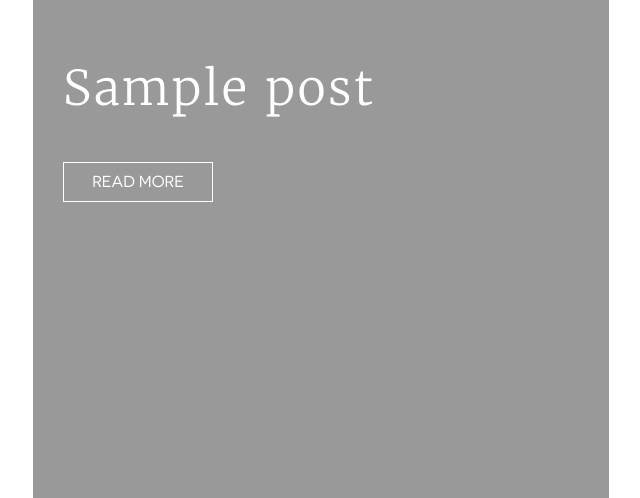
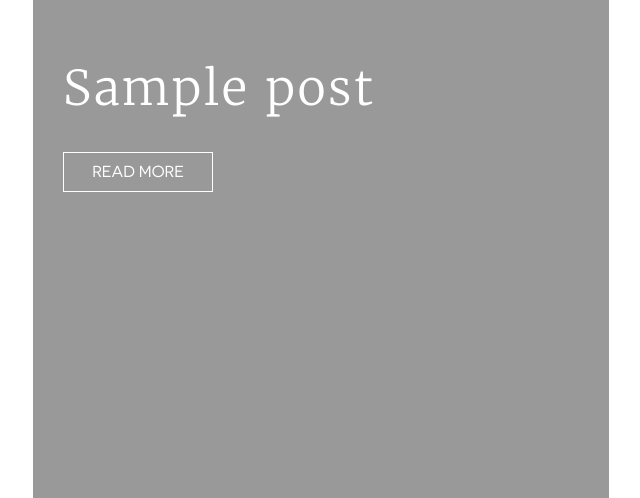
Before and after one commit to kbaistrocchi/inhabitent, a WordPress theme: template themes/inhabitent/front-page.php in a window 1280 px wide. Shown: the part 2052-2550 px from the top of the page, without its empty margins (31-671 px from the left). Run offline with PHP 8.4 and a stand-in for WordPress, Linux system fonts and the light colour scheme; the site name, menu and one post (Sample post) are stand-ins, and other content is empty; some libraries are stand-ins or nearby versions.

```diff
--- a/themes/inhabitent/sass/components/_buttons.scss
+++ b/themes/inhabitent/sass/components/_buttons.scss
@@ -43,6 +43,7 @@
     border: 1px solid #fff;
     width: 150px;
     padding: 5px 0;
+    margin-top: 11%;
     text-align: center;
     text-transform: uppercase;
     color: #fff;
--- a/themes/inhabitent/sass/layout/_grid.scss
+++ b/themes/inhabitent/sass/layout/_grid.scss
@@ -25,10 +25,11 @@ body {
     display: grid;
     grid-gap: 20px;
 
-    grid-template: 240px 240px / 50% 25% 25%;
+    grid-template: calc(50% - 10px) calc(50% - 10px) / 50% 25% 25%;
     grid-template-areas: 'post-1 post-2 post-2'
                          'post-1 post-3 post-4';
     width: 100%;
+    height: 500px;
     margin-bottom: 120px;
 }
 
--- a/themes/inhabitent/sass/pages/_adventures.scss
+++ b/themes/inhabitent/sass/pages/_adventures.scss
@@ -44,7 +44,7 @@
 .read-adventure-btn {
     // display: block;
     // border: 1px solid #fff;
-    margin-top: 45px;
+    // margin-top: 45px;
     // width: 150px;
     // padding: 5px 0;
     // text-align: center;
--- a/themes/inhabitent/style.css
+++ b/themes/inhabitent/style.css
@@ -166,9 +166,10 @@ body {
 .adventures-teaser {
   display: grid;
   grid-gap: 20px;
-  grid-template: 240px 240px / 50% 25% 25%;
+  grid-template: calc(50% - 10px) calc(50% - 10px)/50% 25% 25%;
   grid-template-areas: 'post-1 post-2 post-2' 'post-1 post-3 post-4';
   width: 100%;
+  height: 500px;
   margin-bottom: 120px; }
 
 .adventure-grid {
@@ -357,6 +358,7 @@ footer .hours {
   border: 1px solid #fff;
   width: 150px;
   padding: 5px 0;
+  margin-top: 11%;
   text-align: center;
   text-transform: uppercase;
   color: #fff; }
@@ -738,9 +740,6 @@ a.stuff-btn {
   .adventure-cta h1 {
     font-size: 3rem; }
 
-.read-adventure-btn {
-  margin-top: 45px; }
-
 .lrg-img-wrapper img {
   width: 100%;
   height: auto; }
```
Also changed, not shown: themes/inhabitent/build/css/style.min.css, 1 other file.
